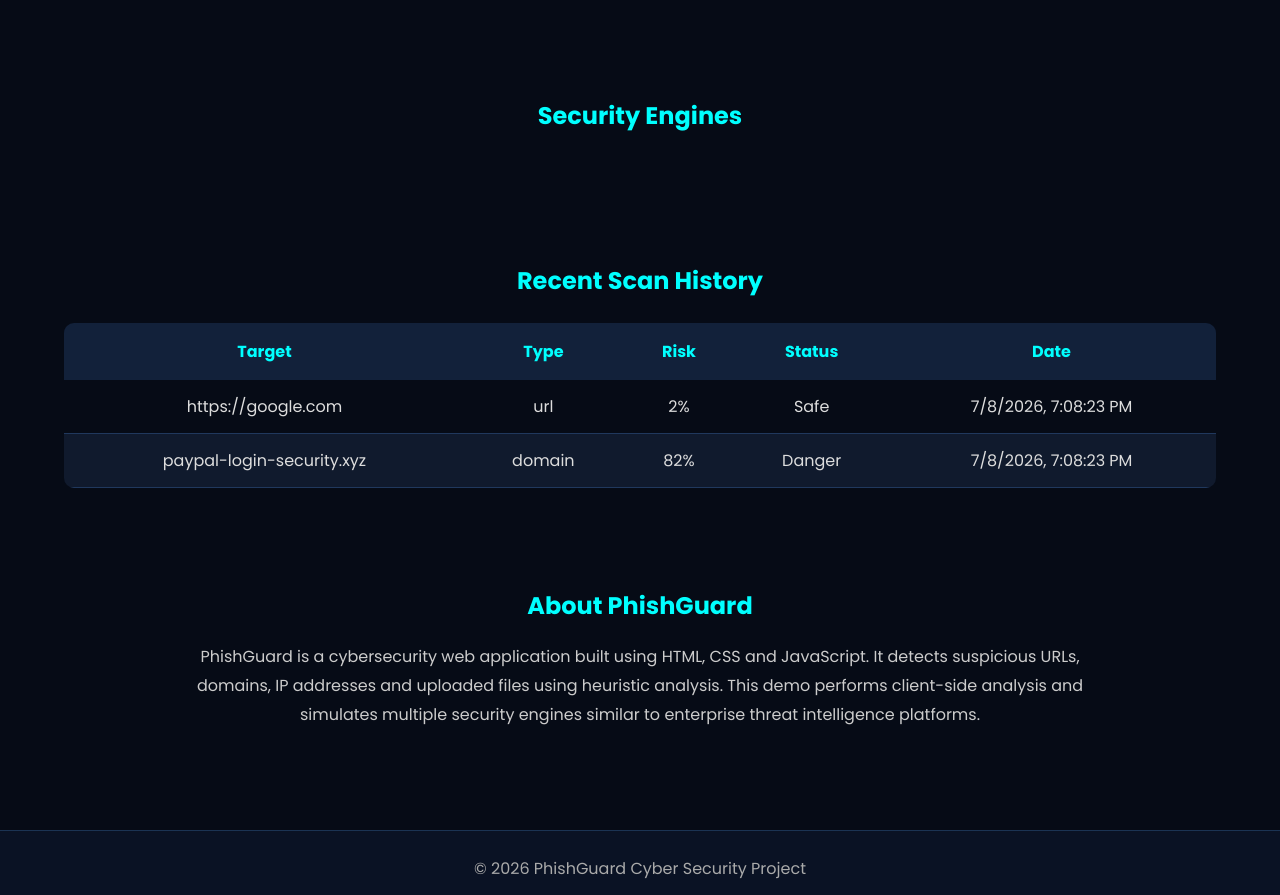
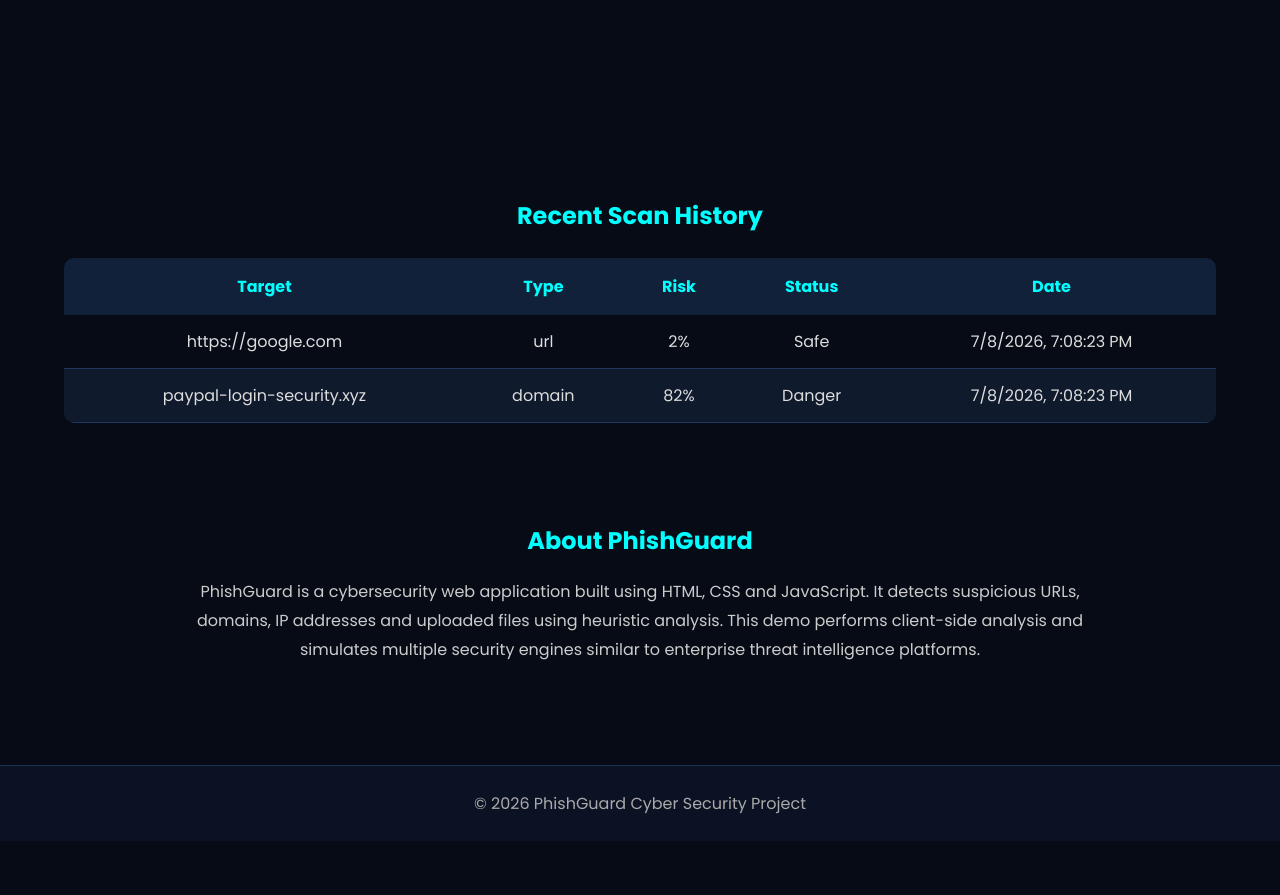
Before and after one commit to mahadevsurya14-sys/fishing, a plain HTML site: page index.html in a window 1280 px wide. Shown: the part 1451-2346 px from the top of the page. After the commit the page ends 2292 px from the top, so only its background shows below. Drawn offline with Linux system fonts and the light colour scheme.

Commit message:
Update index.html

```diff
--- a/index.html
+++ b/index.html
@@ -271,11 +271,7 @@
 
 <section class="engines">
 
-<h2>
 
-Security Engines
-
-</h2>
 
 <div id="engineContainer"
 
```
